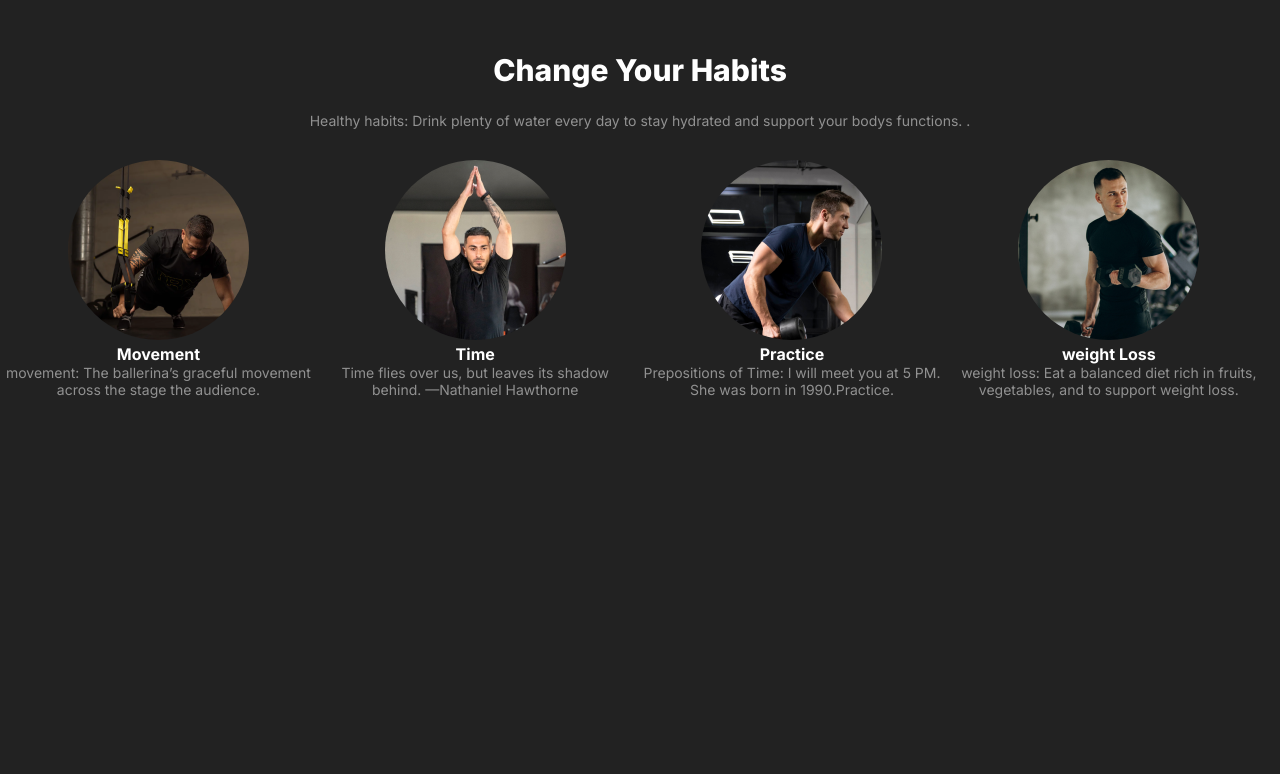
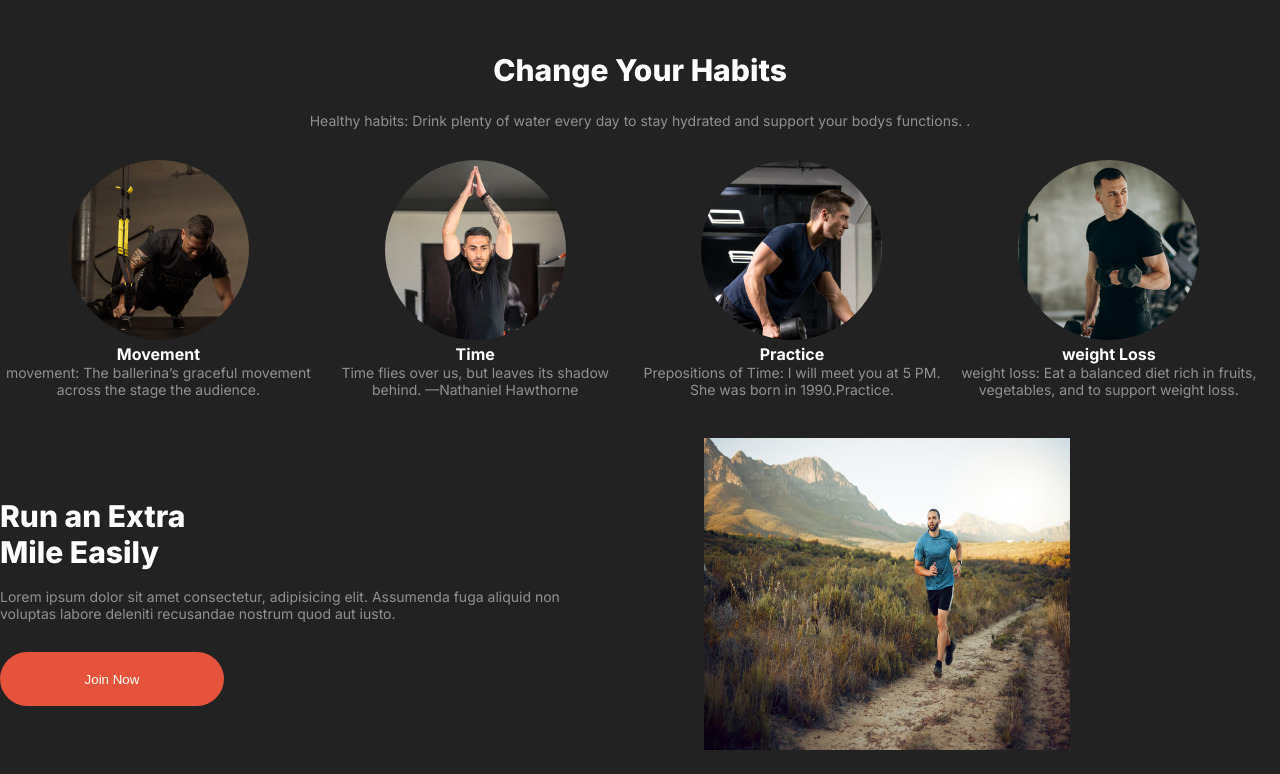
Before and after one commit to MDMonirujjaman805/Assignment-2, a plain HTML site: page index.html in a window 1280 px wide. Shown: the part 779-1553 px from the top of the page. Before the commit the page ends 1217 px from the top, so only its background shows below. Drawn offline with Linux system fonts and the light colour scheme.

Commit message:
run section done

```diff
--- a/index.html
+++ b/index.html
@@ -103,6 +103,24 @@
        </div>
       </div>
     </div>
+    <!-- Run section  -->
+    <div class="run-container">
+      <div class="run-left">
+         <div>
+          <h3 class="run-heding">Run an Extra <br>Mile Easily </h3>
+         </div>
+         <div>
+          <p class="run-para">Lorem ipsum dolor sit amet consectetur, adipisicing elit. Assumenda fuga aliquid non voluptas labore deleniti recusandae nostrum quod aut iusto.</p>
+         </div>
+         <div>
+          <button class="run-btn">Join Now </button>
+        </div>
+      </div>
+      <div class="run-right">
+        <img style="  width: 366px;
+  height: 312px;" src="./images/run.jpg" alt="run">
+      </div>
+    </div>
   </main>
   <footer>
 
--- a/styles/responsive.css
+++ b/styles/responsive.css
@@ -55,4 +55,14 @@ margin-top: -100px;
 .h4{
   margin-left: 50px;
 }
+.run-container{
+  display: flex;
+  flex-direction: column;
 }
+  /* .run-right{
+    margin: 0 auto;
+  } */
+  /* .run-left{
+    margin: 0 auto;
+  } */
+}
--- a/styles/style.css
+++ b/styles/style.css
@@ -213,3 +213,55 @@ body{
   text-align: center;
   /* border: 1px solid green; */
 }
+/* Run section  */
+.run-container{
+  display: flex;
+  /* flex-direction: column; */
+  max-width: 1440px;
+  margin: 20px auto;
+  /* border: 1px solid white; */
+  gap: 10%;
+}
+.run-left{
+/* border: 1px solid red; */
+display: flex;
+flex-direction: column;
+width: 45%;
+/* border: 1px solid white; */
+
+}
+.run-right{
+  /* border: 1px solid white; */
+  width: 45%;
+  /* justify-content: end; */
+  /* justify-items: end; */
+  /* align-items: end; */
+  /* align-content: end; */
+  margin-right: 0 auto;
+  border-radius: 50px;
+}
+.run-heding{
+  color:white;
+  width: 475px;
+  height: 60px;
+  font-size: 30px;
+  font-weight: 800;
+  margin-top: 60px ;
+  margin-bottom: 15px;
+}
+.run-para{
+  color: rgba(255, 255, 255, 0.5);
+  font-size: 14px;
+  margin-top: 15px ;
+  margin-bottom: 15px;
+}
+.run-btn{
+  background: rgb(230, 83, 60);
+  color: white;
+  width: 224px;
+  height: 54px;
+  border-radius: 42px;
+  border: none;
+  margin-top: 15px ;
+  margin-bottom: 15px;
+}
```
